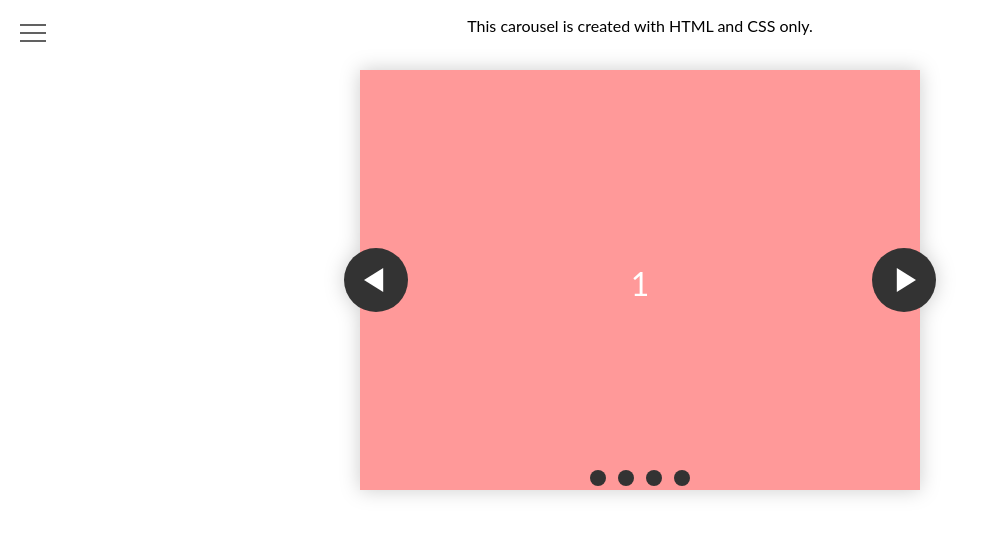
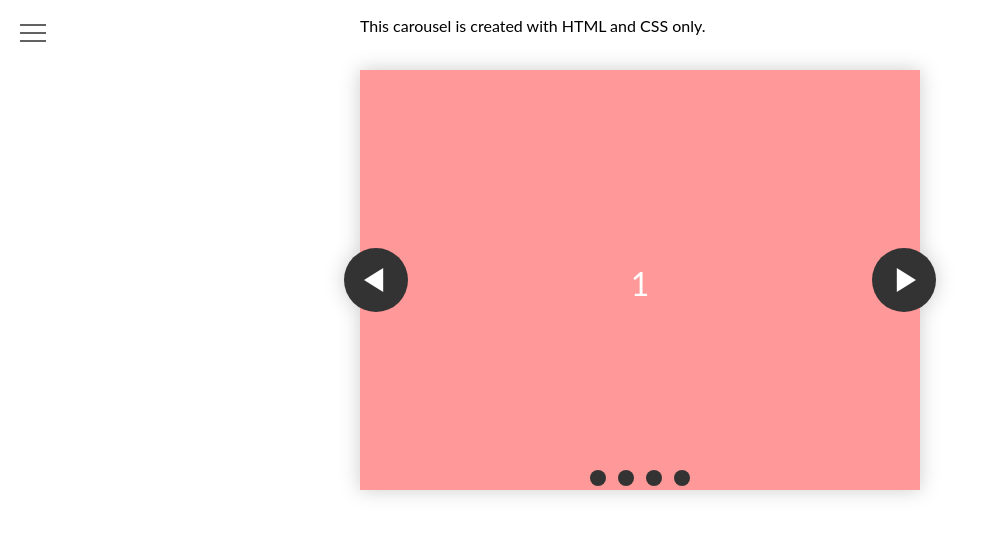
Before and after one commit to GeniusDP/lab4-web-dev, a website: page index.html in a window 1280 px wide. Shown: the whole page, without its empty margins (0-984 px from the left). Drawn offline with Linux system fonts and the light colour scheme.

Commit message:
on-deploy commit

```diff
--- a/index.html
+++ b/index.html
@@ -10,9 +10,7 @@
         <link rel="stylesheet" href="css/burger-menu.css" />
     </head>
     <body>
-        <center>
-            <p>This carousel is created with HTML and CSS only.</p>
-        </center>
+        <p>This carousel is created with HTML and CSS only.</p>
         <div class="hamburger-menu">
             <input id="menu__toggle" type="checkbox" />
             <label class="menu__btn" for="menu__toggle">
--- a/package.json
+++ b/package.json
@@ -16,7 +16,9 @@
     "license": "ISC",
     "devDependencies": {
         "eslint": "^8.4.1",
+        "eslint-plugin-sonarjs": "^0.11.0",
         "husky": "^7.0.4",
-        "prettier": "^2.5.1"
+        "prettier": "^2.5.1",
+        "sonarjs": "^1.0.0"
     }
 }
```
Also changed, not shown: .eslintrc.json, 1 other file.
